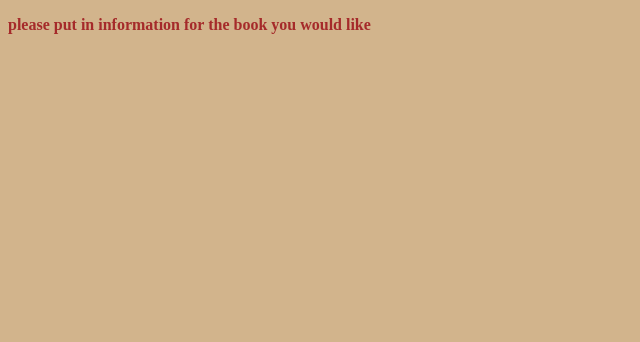
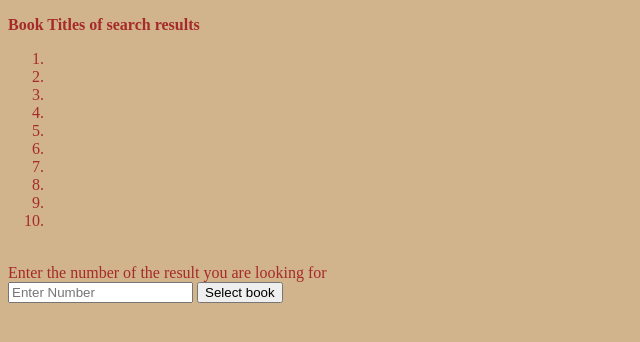
Before and after one commit to ReverendSymes/ENGO-651-Lab1-Symes, a Flask app: template templates/searchresults.html in a window 1280 px wide. Shown: the top 342 px of the page, without its empty margins (0-640 px from the left). Run offline with Flask 2, Linux system fonts and the light colour scheme; the template is opened without the code that fills it, so the values that code supplies are empty.

Commit message:
search outputs

```diff
--- a/application.py
+++ b/application.py
@@ -64,9 +64,11 @@ def registration():
     return render_template("registration.html")
 
 #book page will be general for all books
-@app.route("/bookspage")
+@app.route("/bookspage", methods = ["POST"])
 def bookspage():
-    return render_template("bookspage.html")
+    searchpick = request.form.get("searchpick")
+    searchpick = id[int(searchpick) - 1]
+    return searchpick#render_template("bookspage.html")
 
 
 #search page for displaying the search results
@@ -79,16 +81,18 @@ def search():
 
 @app.route("/searchresults", methods = ["POST"])
 def searchresults():
+    global id
     searchword = request.form.get("searchword")
     res = requests.get("https://www.googleapis.com/books/v1/volumes", params={"q": searchword, "maxResults": 40,"projection": "lite"})
     bookinfo = res.json()
 
     results = []
+    id = []
     for i in range(0,len(bookinfo["items"])-1):
         tempbook = bookinfo["items"][i]["volumeInfo"]["title"]#,bookinfo["items"][i]["volumeInfo"]["authors"]]
+        tempid = bookinfo["items"][i]["id"]
         results.append(tempbook)
-
-
+        id.append(tempid)
     #return results[0] #bookinfo["items"][0]["volumeInfo"]["title"]
     return render_template("searchresults.html",results = results)
 
--- a/templates/searchresults.html
+++ b/templates/searchresults.html
@@ -9,9 +9,24 @@ body {
 <title>Registration Page</title>
 </head>
 <body>
-  <p><b>please put in information for the book you would like</b></p>
-  <p><b>{{results[3]}} </b></p>
+  <p><b>Book Titles of search results</b></p>
+  <ol>
+  <li>{{results[1]}}</li>
+  <li>{{results[2]}}</li>
+  <li>{{results[3]}}</li>
+  <li>{{results[4]}}</li>
+  <li>{{results[5]}}</li>
+  <li>{{results[6]}}</li>
+  <li>{{results[7]}}</li>
+  <li>{{results[8]}}</li>
+  <li>{{results[9]}}</li>
+  <li>{{results[10]}}</li>
 
-
-  </form>
+</ol>
+<br>
+Enter the number of the result you are looking for <br>
+<form action = "{{ url_for('bookspage') }}" method= "post">
+  <input type="text" name = "searchpick" placeholder="Enter Number">
+  <button>Select book</button>
+</form>
 </body>
```
Also changed, not shown: testingGOOG.py (+9 -5 lines).
